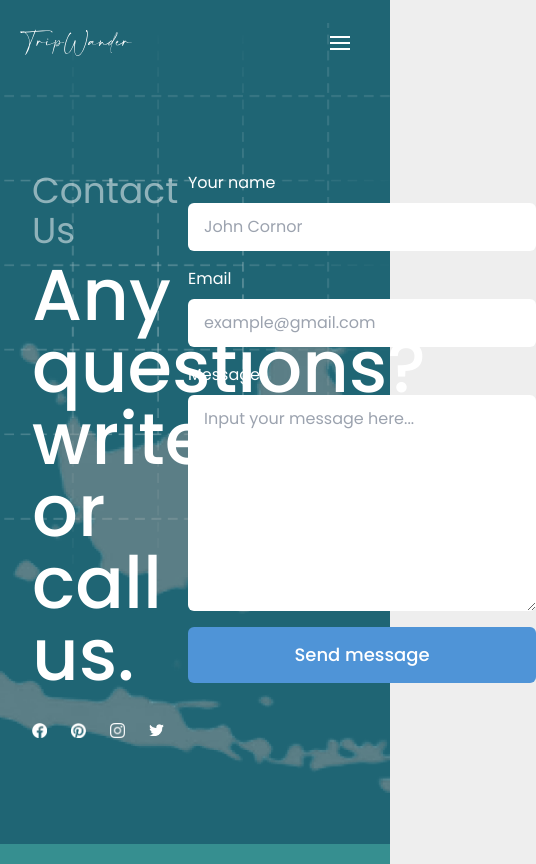
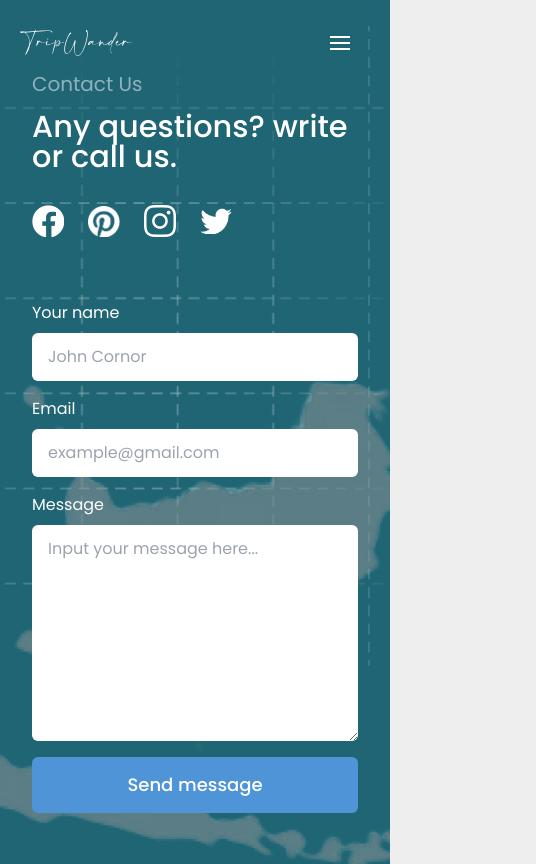
Before and after one commit to MasRoesdi/wdc_2023, a plain HTML site: page pages/contact.html in a window 390 px wide. Shown: the top 864 px of the page, 536 px wide, since content can reach past the window. Drawn offline with nearby package versions, Linux system fonts and the light colour scheme.

Commit message:
Responsive contact page

```diff
--- a/assets/styles/contact.css
+++ b/assets/styles/contact.css
@@ -48,3 +48,60 @@
     height: 3.5rem;
     background-color: var(--btn-blue);
 }
+
+@media (max-width: 999px) {
+    .contact {
+        padding-top: 8rem;
+        padding-bottom: 8rem;
+        height: max-content;
+    }
+
+    .contact > div {
+        flex-direction: column;
+    }
+
+    .contact_title {
+        margin-bottom: 4rem;
+    }
+
+    .contact_title h1 {
+        max-width: 80vw;
+    }
+}
+
+@media (max-width: 699px) {
+    .contact_title h1 {
+        max-width: initial;
+        font-size: 3.75rem;
+    }
+}
+
+@media (max-width:549px) {
+    .contact_title h2 {
+        font-size: 1.85rem;
+    }
+
+    .contact_title h1 {
+        font-size: 3rem;
+    }
+}
+
+@media (max-width:459px) {
+    .contact_title h2 {
+        font-size: 1.75rem;
+    }
+
+    .contact_title h1 {
+        font-size: 2.5rem;
+    }
+}
+
+@media (max-width:399px) {
+    .contact_title h2 {
+        font-size: 1.25rem;
+    }
+
+    .contact_title h1 {
+        font-size: 1.9rem;
+    }
+}
```
